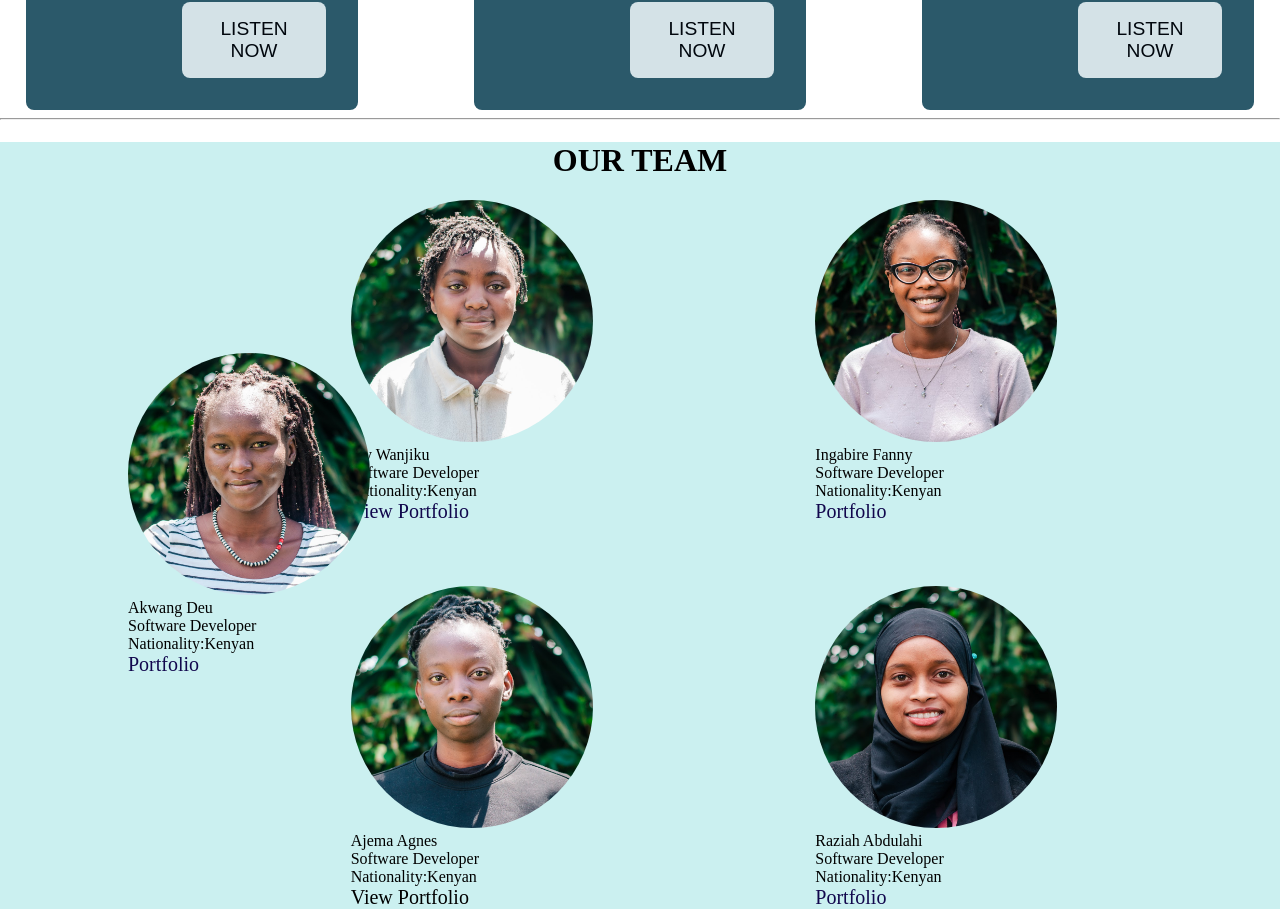
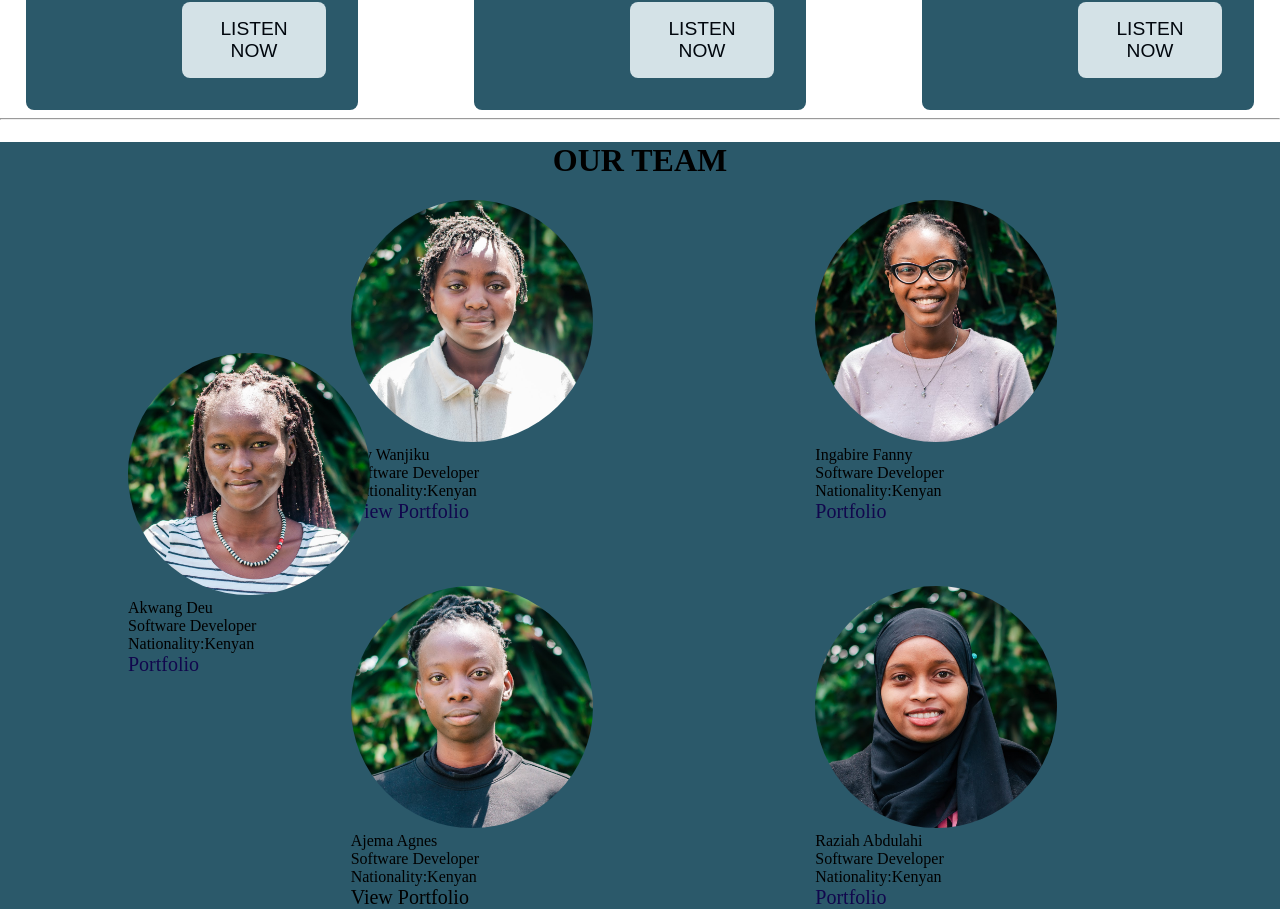
Before and after one commit to Ivy-Wanjiku/multimedia_content, a React (Create React App) app: page / in a window 1280 px wide. Shown: the part 3874-4783 px from the top of the page. Built offline with nearby package versions, Linux system fonts and the light colour scheme.

Commit message:
Update index.css

```diff
--- a/src/Homepage/index.css
+++ b/src/Homepage/index.css
@@ -1,6 +1,7 @@
 .whole {
     font-family: serif;
-    background-color: rgb(203, 240, 240);
+  background-color:rgb(43,89,106);
+
   }
 
   .port {
```
